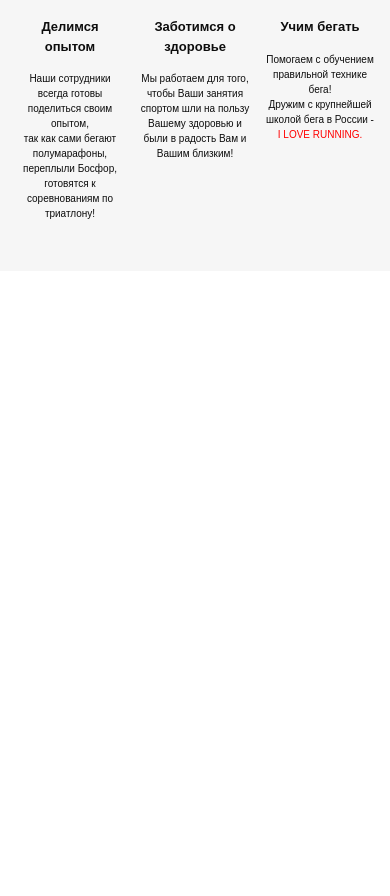
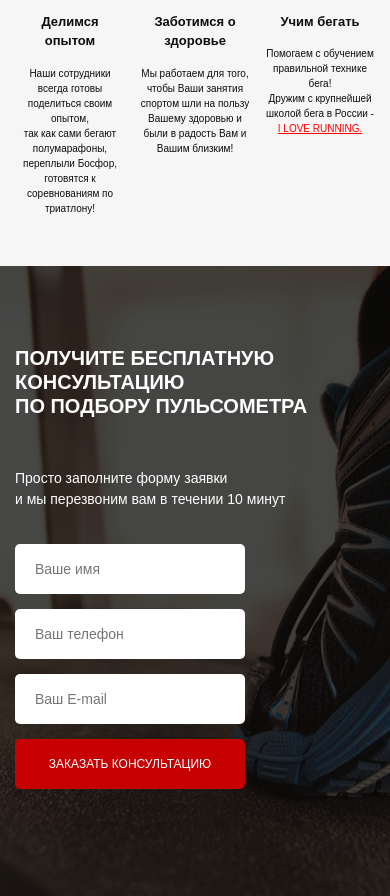
Before and after one commit to Munhama/WEB, a website: page runsmartProject/src/index.html in a window 390 px wide. Shown: the part 785-1681 px from the top of the page. Before the commit the page ends 1056 px from the top, so only its background shows below. Drawn offline with Linux system fonts and the light colour scheme; files whose address does not match are found by name.

Commit message:
Third block on third project
With mobile adaptation

```diff
--- a/runsmartProject/src/index.html
+++ b/runsmartProject/src/index.html
@@ -59,7 +59,7 @@
 
     <div class="advantages">
         <div class="container">
-            <div class="title">НАШИ ПРЕИМУЩЕСТВА</div>
+            <h2 class="title">НАШИ ПРЕИМУЩЕСТВА</h2>
             <div class="advantages__wrapper">
                 <div class="advantages__icon">
                     <img src="icons/second_screen/cup_logo.png" alt="cup">
@@ -90,5 +90,23 @@
         </div>
     </div>
 
+    <div class="consultation">
+        <div class="container">
+            <h2 class="title title_left">Получите бесплатную консультацию<br>
+                по подбору пульсометра
+            </h2>
+            <div class="consultation__descr">Просто заполните форму заявки<br>
+                и мы перезвоним вам в течении 10 минут
+            </div>
+            <form class="feed-form" action="#">
+                <input name="name" required placeholder="Ваше имя" type="text">
+                <input name="phone" required placeholder="Ваш телефон" type="number">
+                <input name="email" required placeholder="Ваш E-mail" type="email">
+
+                <button class="button button_submit">заказать кОНСУЛЬТАЦИЮ</button>
+            </form>
+        </div>
+    </div>
+
 </body>
 </html>
--- a/runsmartProject/src/sass/blocks/_advantages.scss
+++ b/runsmartProject/src/sass/blocks/_advantages.scss
@@ -29,6 +29,7 @@
         color: #0d0d0d;
         a {
             color: #ff0000;
+            text-decoration: underline;
         }
     }
 }
--- a/runsmartProject/src/sass/blocks/_buttons.scss
+++ b/runsmartProject/src/sass/blocks/_buttons.scss
@@ -15,6 +15,11 @@
         height: 50px;
         font-size: 16px;
     }
+    &_submit {
+        width: 100%;
+        height: 50px;
+        font-size: 16px;
+    }
 }
 
 @media (max-width: 991px) {
@@ -24,6 +29,10 @@
         &_main {
             width: 290px;
             font-size: 15px;
+        }
+        &_submit {
+            width: 100%;
+            font-size: 14px;
         }
     }
 }
@@ -37,6 +46,10 @@
             width: 240px;
             font-size: 14px;
         }
+        &_submit {
+            width: 100%;
+            font-size: 13px;
+        }
     }
 }
 
@@ -47,5 +60,9 @@
             width: 230px;
             font-size: 13px;
         }
+        &_submit {
+            width: 100%;
+            font-size: 12px;
+        }
     }
 }
--- /dev/null
+++ b/runsmartProject/src/sass/blocks/_consultation.scss
@@ -0,0 +1,43 @@
+.consultation {
+    min-height: 680px;
+    padding: 100px 0 92px 0;
+    background: url(../img/middle_bg.jpg) center center/cover no-repeat;
+    &__descr {
+        margin-top: 80px;
+        font-size: 20px;
+        font-weight: 500;
+        color: #ffffff;
+    }
+}
+
+@media (max-width: 991px) {
+    .consultation {
+        padding: 90px 0 85px 0;
+        &__descr {
+            margin-top: 70px;
+            font-size: 18px;
+        }
+    }
+}
+
+@media (max-width: 767px) {
+    .consultation {
+        min-height: 650px;
+        padding: 90px 0 75px 0;
+        &__descr {
+            margin-top: 60px;
+            font-size: 16px;
+        }
+    }
+}
+
+@media (max-width: 575px) {
+    .consultation {
+        min-height: 630px;
+        padding: 80px 0 55px 0;
+        &__descr {
+            margin-top: 50px;
+            font-size: 14px;
+        }
+    }
+}
--- /dev/null
+++ b/runsmartProject/src/sass/blocks/_forms.scss
@@ -0,0 +1,38 @@
+.feed-form {
+    margin-top: 36px;
+    display: flex;
+    flex-direction: column;
+    width: 300px;
+    input {
+        margin-bottom: 15px;
+        padding: 0 20px;
+        height: 50px;
+        border-radius: 5px;
+        border: none;
+        background-color: #ffffff;
+        font-size: 14px;
+        font-weight: 300;
+        color: #4b4b4b;
+        &:last-child(3) {
+            margin-bottom: 20px;
+        }
+    }
+}
+
+@media (max-width: 991px) {
+    .feed-form {
+        margin-top: 34px;
+    }
+}
+
+@media (max-width: 767px) {
+    .feed-form {
+        width: 270px;
+    }
+}
+
+@media (max-width: 575px) {
+    .feed-form {
+        width: 230px;
+    }
+}
--- a/runsmartProject/src/sass/blocks/_promo.scss
+++ b/runsmartProject/src/sass/blocks/_promo.scss
@@ -1,7 +1,7 @@
 .promo {
     min-height: 650px;
     padding: 21px 0 93px 0;
-    background: url(../../img/main_bg.jpg) center center/cover no-repeat;
+    background: url(../img/main_bg.jpg) center center/cover no-repeat;
     &__wrapper {
         display: flex;
         flex-direction: column;
--- a/runsmartProject/src/sass/blocks/_title.scss
+++ b/runsmartProject/src/sass/blocks/_title.scss
@@ -4,22 +4,36 @@
     text-transform: uppercase;
     text-align: center;
     color: #0d0d0d;
+    &_left {
+        font-size: 36px;
+        text-align: left;
+        color: #ffffff;
+    }
 }
 
 @media (max-width: 991px) {
     .title {
         font-size: 27px;
+        &_left {
+            font-size: 30px;
+        }
     }
 }
 
 @media (max-width: 767px) {
     .title {
         font-size: 23px;
+        &_left {
+            font-size: 24px;
+        }
     }
 }
 
 @media (max-width: 575px) {
     .title {
         font-size: 19px;
+        &_left {
+            font-size: 20px;
+        }
     }
 }
--- a/runsmartProject/src/sass/style.scss
+++ b/runsmartProject/src/sass/style.scss
@@ -37,3 +37,5 @@ a {
 @import 'blocks/buttons';
 @import 'blocks/title';
 @import 'blocks/advantages';
+@import 'blocks/consultation';
+@import 'blocks/forms';
```
Also changed, not shown: runsmartProject/src/css/style.min.css.
